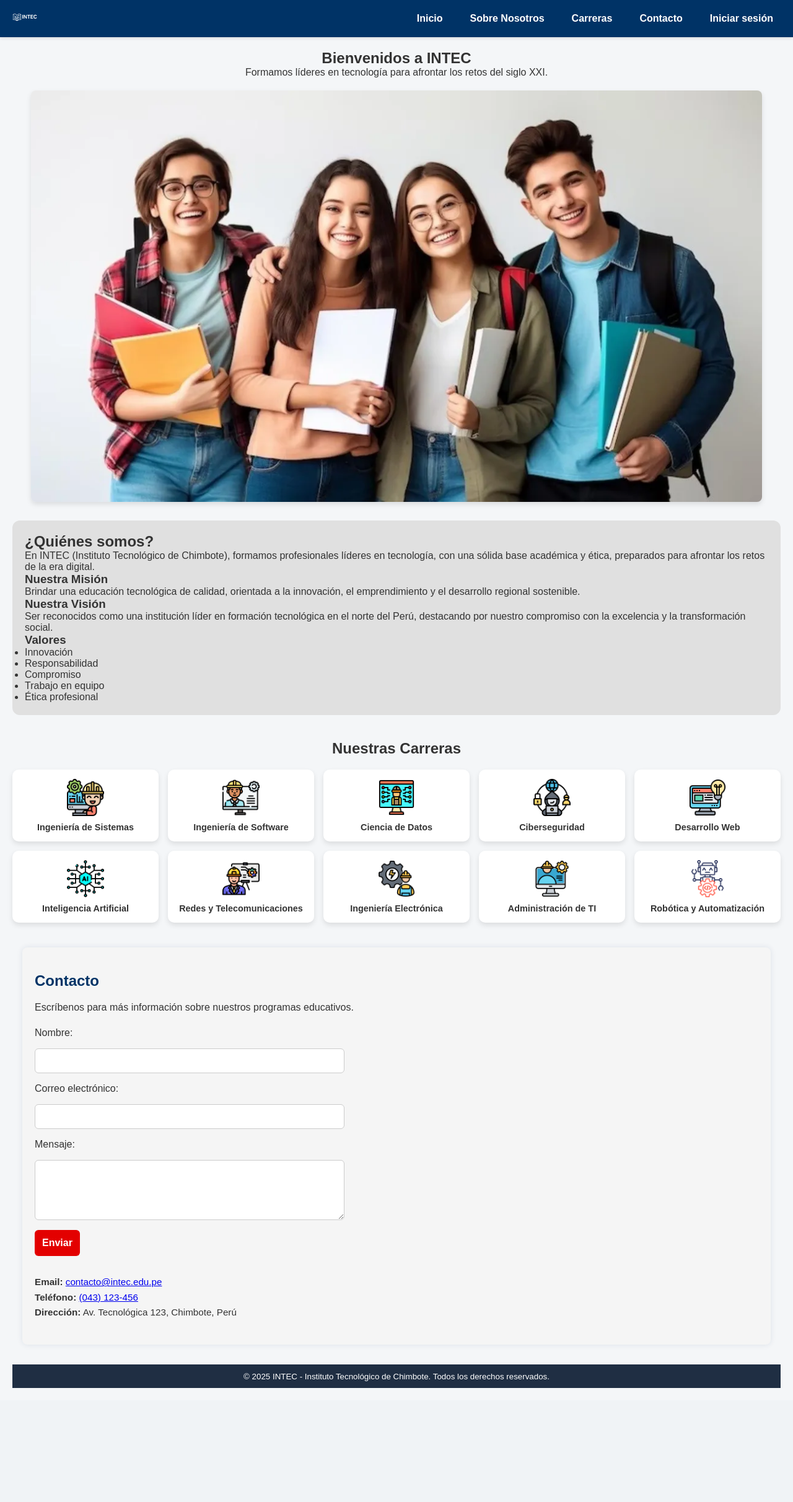
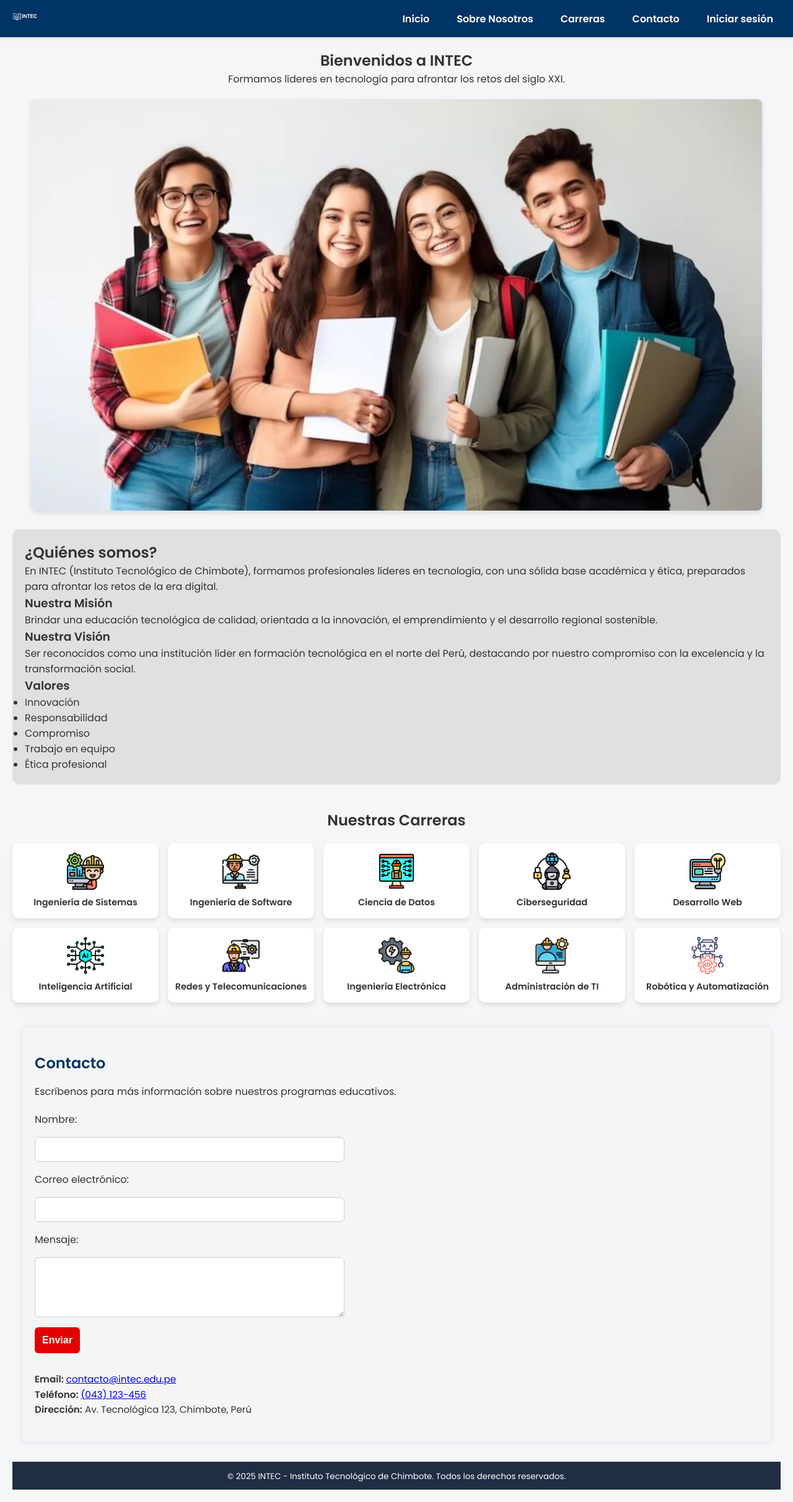
Before and after one commit to MassielSanchez/TrabajoWeb, a PHP site: page / in a window 1280 px wide. Shown: the whole page at 62% size. Before the commit the page ends 2240 px from the top, so only its background shows below. Run offline with PHP 8.4, Linux system fonts and the light colour scheme.

Commit message:
update 306 am

```diff
--- a/css/index.css
+++ b/css/index.css
@@ -1,3 +1,5 @@
+@import url('https://fonts.googleapis.com/css2?family=Poppins:wght@400;600&display=swap');
+
 /* Reset y configuración global */
 * {
     box-sizing: border-box;
@@ -6,7 +8,7 @@
 }
 
 body {
-    font-family: Arial, sans-serif;
+    font-family: 'Poppins', sans-serif;
     background-color: #f4f6f8;
     color: #333;
     display: flex;
--- a/index.html
+++ b/index.html
@@ -41,12 +41,13 @@
                 <a href="#contacto">Contacto</a>
                 <a href="vistas/login.html" class="boton-cerrar">Iniciar sesión</a>
             </nav>
+
         </aside>
     </div>
 
     <main class="contenido">
         <section class="bienvenida" id="inicio">
-            <h1>Bienvenidos a INTEC</h1>
+            <h1 class="titulo-principal animado">Bienvenidos a INTEC</h1>
             <p>Formamos líderes en tecnología para afrontar los retos del siglo XXI.</p>
             <div class="imagen-principal-contenedor">
                 <img src="img/intec.webp" alt="Estudiantes" class="imagen-principal" loading="lazy">
```
